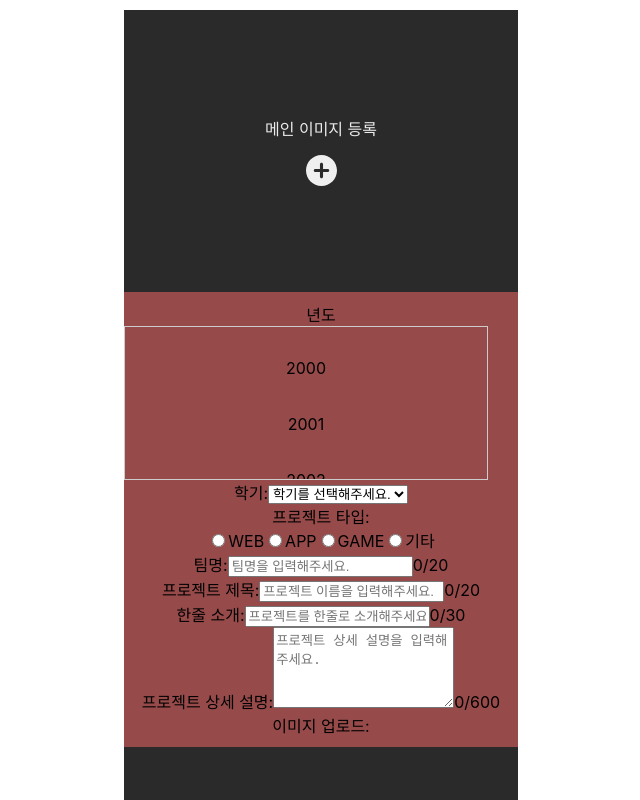
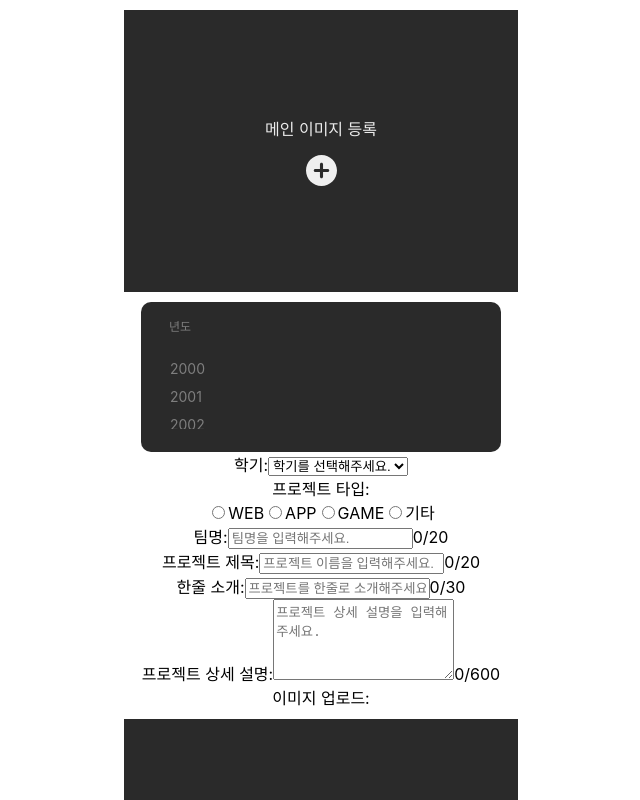
Before and after one commit to pknu-wap/2024_2_WEB_2, a React (Create React App) app in the folder client/: page / in a window 1280 px wide. Shown: the top 800 px of the page, without its empty margins (319-959 px from the left). Built offline with nearby package versions, Linux system fonts and the light colour scheme.

Commit message:
feature: 프로젝트 년도 선택 UI 구현

```diff
--- a/client/src/assets/ProjectCreation/ProjectForm.module.css
+++ b/client/src/assets/ProjectCreation/ProjectForm.module.css
@@ -1,7 +1,7 @@
 .project_form {
     max-width: 394px;
     margin: 0 auto;
-    background-color: #974a4a;
+    background-color: #FFFFFF;
     text-align: center;
   }
 
--- /dev/null
+++ b/client/src/assets/ProjectCreation/YearSelector.css
@@ -0,0 +1,61 @@
+.year-selector{
+  width: 360px;
+  height: 135px;
+  padding-top: 15px;
+  background-color: #2A2A2A;
+  color: #7E7E7E;
+  border-radius: 10px;
+  margin: 0 auto;
+
+}
+
+.year-label{
+  text-align: left;
+  margin-left: 28px;
+  margin-bottom: 3px;
+  font-size: 12px;
+}
+
+
+.scroll-container {
+    width: 322px;
+    height: 85px; /* 스크롤 영역 높이 */
+    overflow-y: scroll;
+    overflow-x: hidden;
+    margin: 0 auto;
+    margin-top: 10px;
+    color: #7E7E7E;
+    background-color: #2A2A2A;
+  }
+
+  .scroll-container::-webkit-scrollbar {
+    width: 10px; /* 스크롤바의 너비 */
+
+  }
+
+  .scroll-container::-webkit-scrollbar-track {
+    background: #656565; /* 트랙의 배경색 */
+    width: 4px; /* 트랙의 너비 */
+    border-radius: 10px; /* 트랙의 모서리를 둥글게 */
+  }
+
+  /* 스크롤바랑 스크롤바 배경 크기 다르게가 안된다고 해서 일단 보류. */
+  .scroll-container::-webkit-scrollbar-thumb {
+    background-color: #02FF2E; /* 썸의 배경색 */
+    border-radius: 10px; /* 썸의 모서리를 둥글게 */
+    height: 19px;
+  }
+
+  .year-item {
+    height: 10px; /* 각 아이템의 높이 */
+    margin-left: 10px;
+    padding: 2px 0;
+    text-align: left;
+    cursor: pointer;
+    font-size: 14px;
+  }
+
+  .year-item.selected {
+    color: #FFFFFF; /* 선택된 아이템 스타일 */
+    font-weight: bold;
+  }
--- a/client/src/components/ProjectCreation/ProjectForm.js
+++ b/client/src/components/ProjectCreation/ProjectForm.js
@@ -3,7 +3,7 @@ import React from "react";
 import styles from "../../assets/ProjectCreation/ProjectForm.module.css"; // CSS 파일 경로 추가
 import useProjectForm from "../../hooks/ProjectCreation/useProjectForm"; // Custome Hook 경로
 import ImageUploader from "./ImageUploader";
-import YearScroll from "./YearScroll";
+import YearScroll from "./YearSelector";
 
 // 프로젝트 타입
 const projectTypeOptions = ["WEB", "APP", "GAME", "기타"];
@@ -123,24 +123,7 @@ const ProjectForm = ({ onSubmit }) => {
         type="thumbnail"
       />
 
-      {/* 연도 선택 */}
-      {/* <div className="form-group">
-        <label>연도:</label>
-        <select
-          className="select-field"
-          value={projectYear}
-          onChange={(e) => setProjectYear(e.target.value)}
-        >
-          <option value="">연도를 선택해주세요.</option>
-          {Array.from({ length: 76 }, (_, i) => 2024 + i).map((year) => (
-            <option key={year} value={year}>
-              {year}
-            </option>
-          ))}
-        </select>
-      </div> */}
-
-      <YearScroll />
+      <YearScroll setSelectedYear={setProjectYear} selectedYear={projectYear} />
 
       {/* 학기 선택 */}
       <div className="form-group">
--- a/client/src/components/ProjectCreation/YearScroll.css
+++ /dev/null
@@ -1,23 +0,0 @@
-
-.scroll-container {
-    width: 342px;
-    height: 132px; /* 스크롤 영역 높이 */
-    overflow-y: scroll;
-    border: 1px solid #ccc;
-    padding: 10px;
-
-
-  }
-
-  .year-item {
-    height: 30px; /* 각 아이템의 높이 */
-
-    padding: 5px 0;
-    text-align: center;
-    cursor: pointer;
-  }
-
-  .year-item.selected {
-    background-color: #ddd; /* 선택된 아이템 스타일 */
-    font-weight: bold;
-  }
--- a/client/src/components/ProjectCreation/YearScroll.js
+++ b/client/src/components/ProjectCreation/YearSelector.js
@@ -1,19 +1,14 @@
-import React, { useEffect, useRef, useState } from "react";
-// 스크롤 이벤트를 등록하기 위해 useeffect, useRef, useState 사용
-import "./YearScroll.css"; // External CSS file
+import React, { useEffect, useRef } from "react";
+// 스크롤 이벤트를 등록하기 위해 useEffect, useRef 사용
+import "../../assets/ProjectCreation/YearSelector.css"; // External CSS file
 
-const YearScroll = () => {
-  // 스크롤이벤트 설정을 위한 Hook 사용
-  // 선택한 년도 상태 관리
-  const [selectedYear, setSelectedYear] = useState(null);
-
+const YearSelector = ({ selectedYear, setSelectedYear }) => {
   // 스크롤 컨테이너 참조
   const scrollRef = useRef(null);
 
   // 현재 년도까지의 년도를 배열로 생성
   const generateYear = () => {
     const today = new Date();
-
     const startYear = 2000;
     const endYear = today.getFullYear();
     const years = [];
@@ -31,8 +26,7 @@ const YearScroll = () => {
       if (scrollRef.current) {
         const scrollPosition = scrollRef.current.scrollTop;
         // 각 아이템의 높이 지정
-        // 사용에 유용한 방식으로 설정하기 위해 53으로 픽스해놓음.
-        const itemHeight = 53;
+        const itemHeight = 26;
         // 스크롤 위치에 따른 인덱스 계산
         let index = Math.round(scrollPosition / itemHeight);
         // 날짜 배열 생성
@@ -56,19 +50,33 @@ const YearScroll = () => {
         scrollElement.removeEventListener("scroll", handleScroll);
       }
     };
-  }, []);
+  }, [setSelectedYear]);
 
   // 날짜 배열 생성
   const years = generateYear();
 
+  // 클릭 핸들러
+  const handleYearClick = (year) => {
+    setSelectedYear(year); // 클릭한 년도로 선택 변경
+    if (scrollRef.current) {
+      // 클릭 시 스크롤을 해당 년도로 이동 (선택된 년도 위치)
+      const index = years.indexOf(year);
+      const itemHeight = 26; // 각 아이템의 높이
+      scrollRef.current.scrollTop = index * itemHeight; // 스크롤 위치 설정
+    }
+  };
+
   return (
-    <div>
-      <label>년도</label>
+    <div className="year-selector">
+      <div className="year-label">
+        <label>년도</label>
+      </div>
       <div className="scroll-container" ref={scrollRef}>
         {years.map((year) => (
           <p
             key={year}
             className={`year-item ${year === selectedYear ? "selected" : ""}`}
+            onClick={() => handleYearClick(year)} // 클릭 이벤트 추가
           >
             {year}
           </p>
@@ -78,4 +86,4 @@ const YearScroll = () => {
   );
 };
 
-export default YearScroll;
+export default YearSelector;
--- a/client/src/hooks/ProjectCreation/useProjectForm.js
+++ b/client/src/hooks/ProjectCreation/useProjectForm.js
@@ -9,7 +9,10 @@ const useProjectForm = () => {
   const [content, setContent] = useState("");
   const [summary, setSummary] = useState("");
   const [semester, setSemester] = useState(""); // 1,2
-  const [projectYear, setProjectYear] = useState(""); // 2024~2099
+
+  // 프로젝트 년도 선택 상태관리
+  // 원래 ""이었으나, null로 변경 -> "" 설정하고 props 전달하니까 "is not a function"
+  const [projectYear, setProjectYear] = useState(null);
 
   // 팀장 선택 상태관리
   const [isLeader, setIsLeader] = useState(false);
--- a/client/src/index.js
+++ b/client/src/index.js
@@ -2,7 +2,6 @@ import React from "react";
 import ReactDOM from "react-dom/client";
 import "./index.css";
 import ProjectForm from "./components/ProjectCreation/ProjectForm";
-import YearScroll from "./components/ProjectCreation/YearScroll";
 
 import reportWebVitals from "./reportWebVitals";
 
@@ -10,7 +9,6 @@ const root = ReactDOM.createRoot(document.getElementById("root"));
 root.render(
   <React.StrictMode>
     <ProjectForm />
-    {/* <YearScroll /> */}
   </React.StrictMode>
 );
 
```
